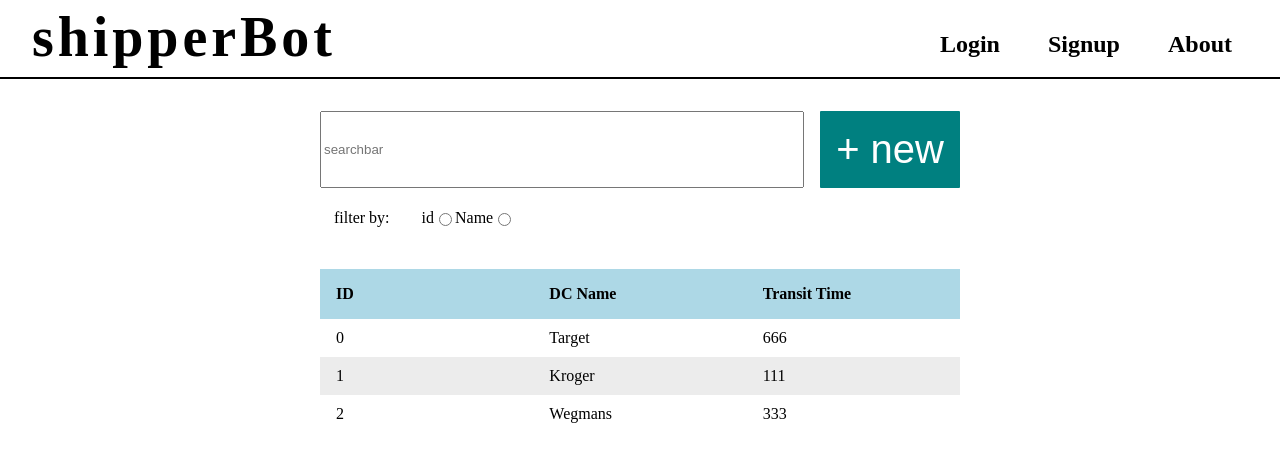
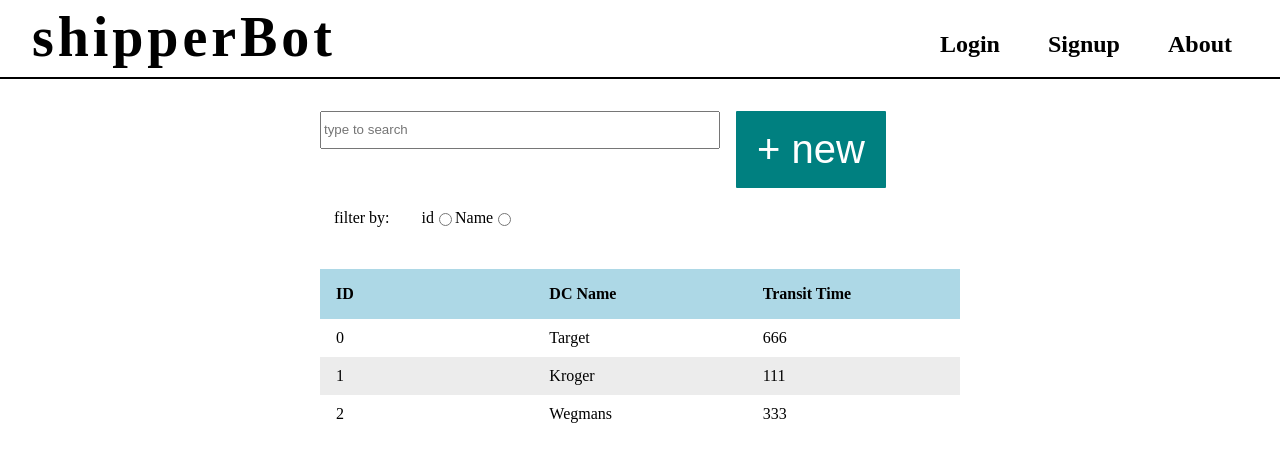
Before and after one commit to austin-bagwell/shipperbot-frontend, a React (Create React App) app: page /consignees in a window 1280 px wide. Shown: the top 462 px of the page. Built offline with nearby package versions, Linux system fonts and the light colour scheme.

Commit message:
begin addition of searchbar

```diff
--- a/src/components/ControlPanel.js
+++ b/src/components/ControlPanel.js
@@ -1,11 +1,12 @@
 import styled from "styled-components";
 import { Button } from "./elements/Button";
+import { AutofillSearch } from "./features/AutofillSearch";
 
 const Wrapper = styled.div`
   display: grid;
-  grid-template-columns: 1fr auto;
-  grid-auto-rows: auto;
-  gap: 1rem; 5rem;
+  grid-template-columns: minmax(400px, max-content) 1fr;
+  grid-template-rows: minmax(50px, min-content) 1fr;
+  gap: 1rem;
   margin: 2rem 0 2rem 0;
 `;
 
@@ -24,10 +25,15 @@ const Fieldset = styled.fieldset`
   }
 `;
 
+const StyledSearch = styled(AutofillSearch)`
+  grid-column: 1;
+  grid-row: 1;
+`;
+
 export function ControlPanel({ children }) {
   return (
     <Wrapper>
-      <input type="text" placeholder="searchbar"></input>
+      <AutofillSearch></AutofillSearch>
       <ButtonStyled>+ new</ButtonStyled>
       <Fieldset>
         <p>filter by: </p>
--- /dev/null
+++ b/src/components/features/AutofillSearch.js
@@ -0,0 +1,10 @@
+import styled from "styled-components";
+
+const Input = styled.input`
+  line-height: 1.5;
+  height: 2rem;
+`;
+
+export function AutofillSearch() {
+  return <Input type="text" placeholder="type to search"></Input>;
+}
```
